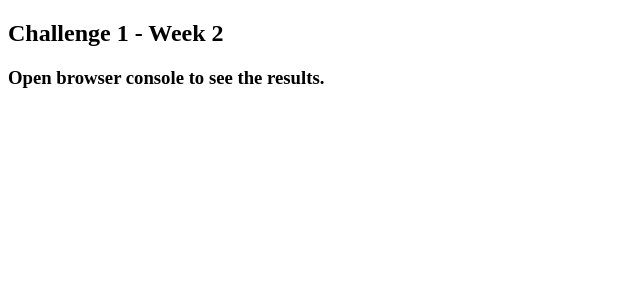
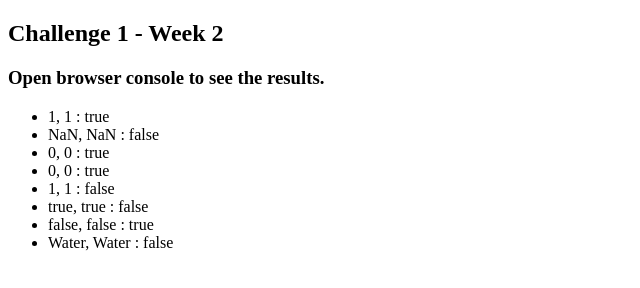
Before and after one commit to AntonioJRuizG/202301-W2CH2-AntonioRuiz, a website: page index.html in a window 1280 px wide. Shown: the whole page, without its empty margins (0-640 px from the left). Drawn offline with Linux system fonts and the light colour scheme.

Commit message:
feature/upload-html

```diff
--- a/app.js
+++ b/app.js
@@ -11,8 +11,18 @@ const arr = [
   ['Water', 'oil'],
 ];
 
-arr.forEach((element) => {
-  console.log(
-    `${element[0]}, ${element[0]} : ${strictEquals(element[0], element[1])}`
-  );
-});
+const computeResult = (array) => {
+  array.forEach((element) => {
+    const row = document.createElement('li');
+    row.classList.add(`item`);
+    document.querySelector('.list').append(row);
+    row.innerHTML = `${element[0]}, ${element[0]} : ${strictEquals(
+      element[0],
+      element[1]
+    )}`;
+  });
+};
+
+window.onload = function () {
+  computeResult(arr);
+};
--- a/index.html
+++ b/index.html
@@ -6,7 +6,7 @@
   <meta http-equiv="X-UA-Compatible" content="IE=edge">
   <meta name="viewport" content="width=device-width, initial-scale=1.0">
   <title>Challenge 1 - Week 2</title>
-  <script src="./app.js"></script>
+  <script type="module" src="./app.js"></script>
   <link rel="shortcut icon" href="./favicon.png" type="image/x-icon">
 </head>
 
@@ -14,6 +14,8 @@
   <h2>
     Challenge 1 - Week 2</h2>
   <h3>Open browser console to see the results.</h3>
+  <ul class="list">
+  </ul>
 </body>
 
 </html>
```
